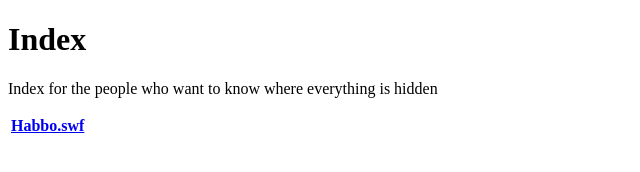
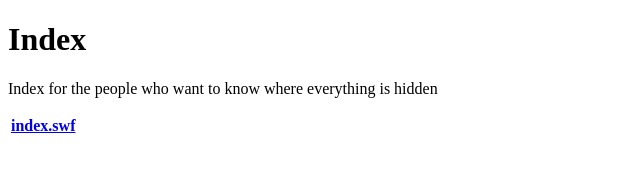
Before and after one commit to beboelzook/beboelzook.github.io, a plain HTML site: page index.html in a window 1280 px wide. Shown: the full height of the page, 0-640 px from the left. Drawn offline with Linux system fonts and the light colour scheme.

Commit message:
Update index.html

```diff
--- a/index.html
+++ b/index.html
@@ -7,7 +7,7 @@
 
     <table style="width:50%; text-align: left">
 
-<th><a href="https://ahmedprince22.github.io\gordon\PRODUCTION-201904011212-888653470\Habbo.swf">Habbo.swf</a></th>
+<th><a href="index.swf">index.swf</a></th>
 
     </table>
 
```
